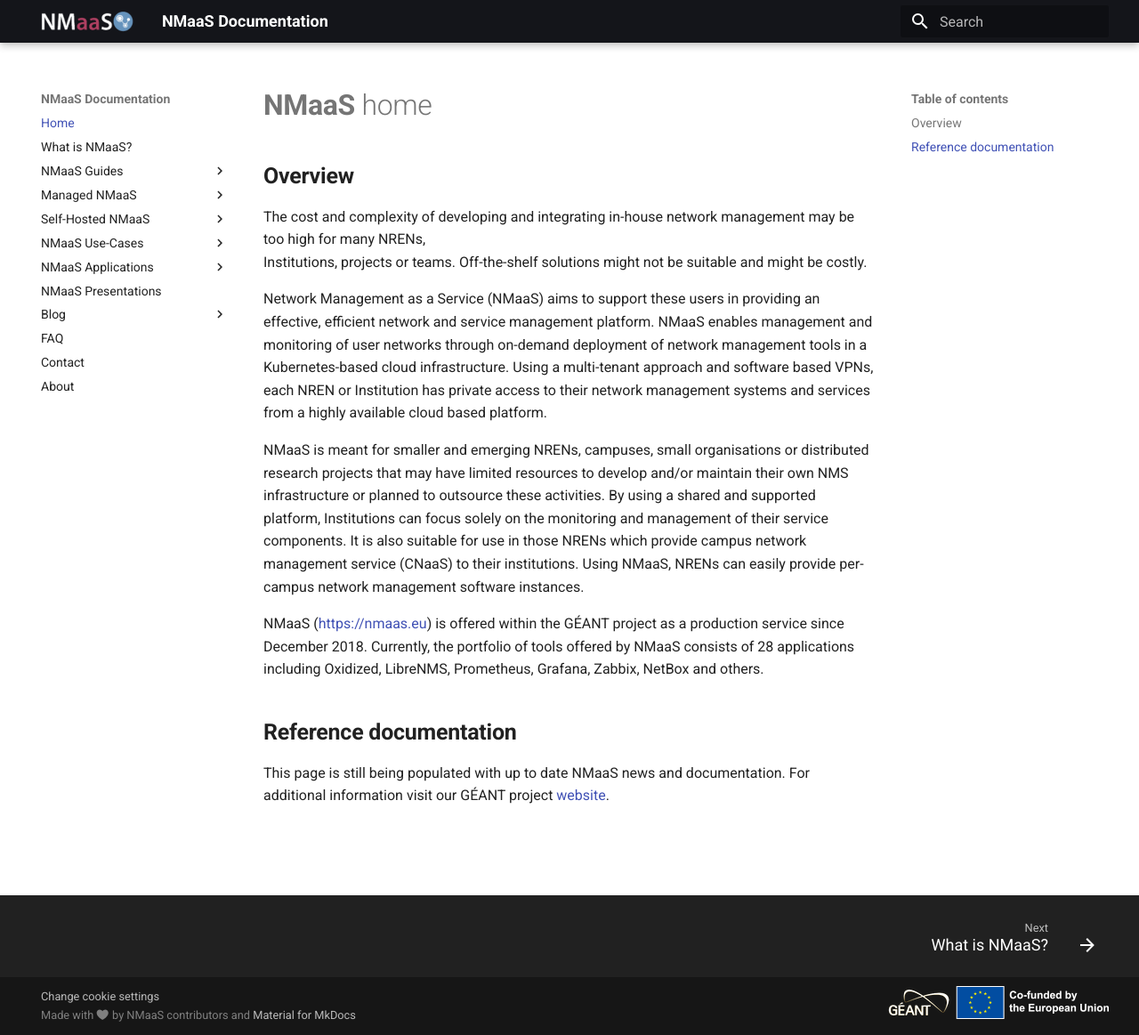
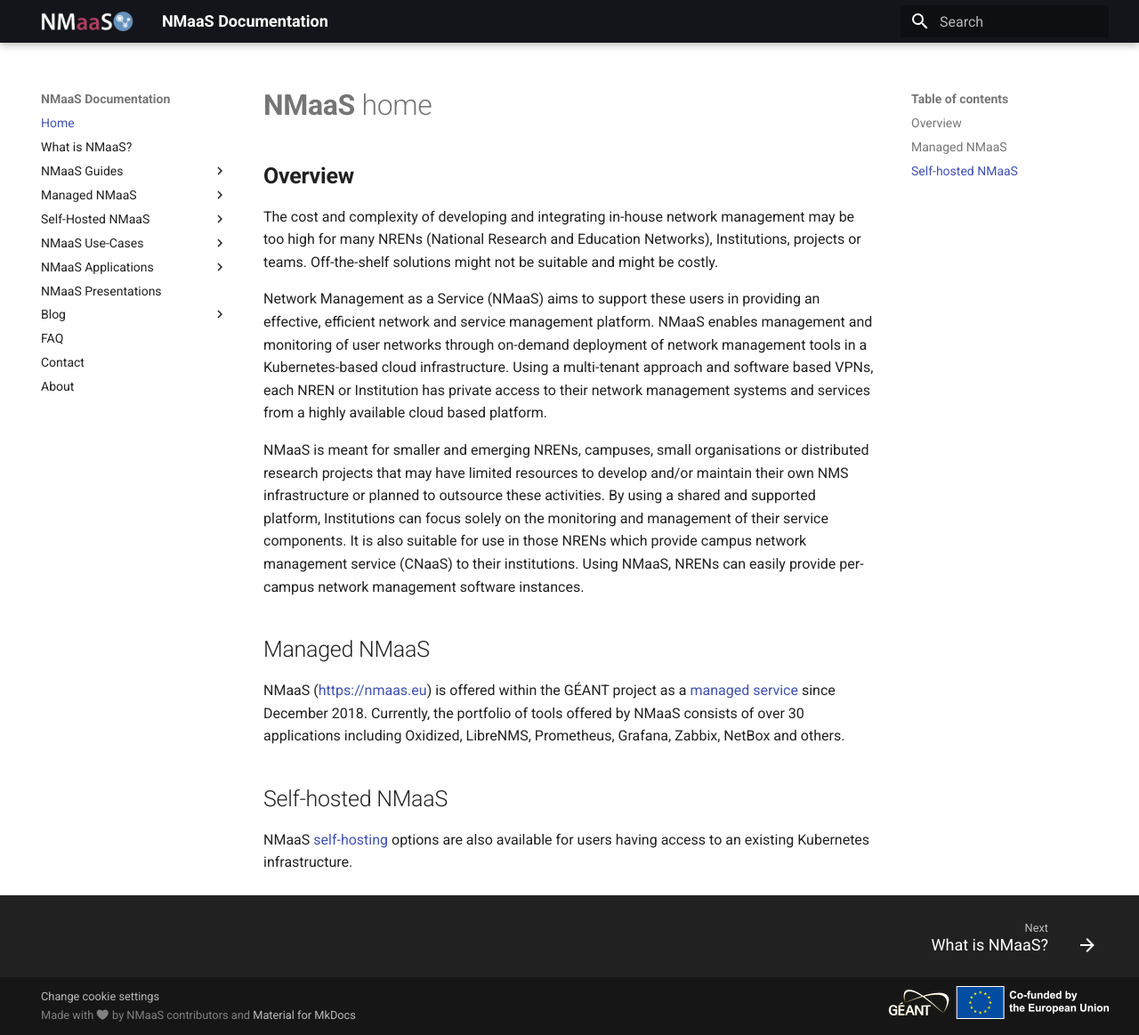
Before and after one commit to nmaas-platform/nmaas-docs, an MkDocs documentation site: the page built from docs/index.md, in a window 1280 px wide and 1163 px high. Shown: the whole window at 89% size. Built offline with MkDocs 1.6.1 and Material for MkDocs 9.7.7, drawn with Linux system fonts in a browser that asks for light colours.

```diff
--- a/docs/index.md
+++ b/docs/index.md
@@ -2,26 +2,16 @@
 
 ## **Overview**
 
-The cost and complexity of developing and integrating in-house network management may be too high for many NRENs,
-Institutions, projects or teams. Off-the-shelf solutions might not be suitable and might be costly.
+The cost and complexity of developing and integrating in-house network management may be too high for many NRENs (National Research and Education Networks), Institutions, projects or teams. Off-the-shelf solutions might not be suitable and might be costly.
 
-Network Management as a Service (NMaaS) aims to support these users in providing an effective, efficient network
-and service management platform. NMaaS enables management and monitoring of user networks through on-demand deployment
-of network management tools in a Kubernetes-based cloud infrastructure. Using a multi-tenant approach and software based
-VPNs, each NREN or Institution has private access to their network management systems and services from a highly
-available cloud based platform.
+Network Management as a Service (NMaaS) aims to support these users in providing an effective, efficient network and service management platform. NMaaS enables management and monitoring of user networks through on-demand deployment of network management tools in a Kubernetes-based cloud infrastructure. Using a multi-tenant approach and software based VPNs, each NREN or Institution has private access to their network management systems and services from a highly available cloud based platform.
 
-NMaaS is meant for smaller and emerging NRENs, campuses, small organisations or distributed research projects that may
-have limited resources to develop and/or maintain their own NMS infrastructure or planned to outsource these activities.
-By using a shared and supported platform, Institutions can focus solely on the monitoring and management of their
-service components. It is also suitable for use in those NRENs which provide campus network management service (CNaaS)
-to their institutions. Using NMaaS, NRENs can easily provide per-campus network management software instances.
+NMaaS is meant for smaller and emerging NRENs, campuses, small organisations or distributed research projects that may have limited resources to develop and/or maintain their own NMS infrastructure or planned to outsource these activities. By using a shared and supported platform, Institutions can focus solely on the monitoring and management of their service components. It is also suitable for use in those NRENs which provide campus network management service (CNaaS) to their institutions. Using NMaaS, NRENs can easily provide per-campus network management software instances.
 
-NMaaS (https://nmaas.eu) is offered within the GÉANT project as a production service since December 2018. Currently,
-the portfolio of tools offered by NMaaS consists of 28 applications including Oxidized, LibreNMS, Prometheus, Grafana,
-Zabbix, NetBox and others.
+## Managed NMaaS
 
-## **Reference documentation**
+NMaaS (https://nmaas.eu) is offered within the GÉANT project as a [managed service](https://docs.nmaas.eu/managed-nmaas/introduction/) since December 2018. Currently, the portfolio of tools offered by NMaaS consists of over 30 applications including Oxidized, LibreNMS, Prometheus, Grafana, Zabbix, NetBox and others.
 
-This page is still being populated with up to date NMaaS news and documentation. For additional information visit our
-GÉANT project [website](https://wiki.geant.org/display/NMAAS).
+## Self-hosted NMaaS
+
+NMaaS [self-hosting](https://docs.nmaas.eu/self-hosted-nmaas/introduction/) options are also available for users having access to an existing Kubernetes infrastructure.
```
Also changed, not shown: docs/about.md (+8 -3 lines), docs/faq.md (+1 -1 lines), docs/managed-nmaas/introduction.md (+2 -0 lines), docs/nmaas-applications/application-list.md (+1 -1 lines), docs/contact.md (line endings or trailing spaces).
